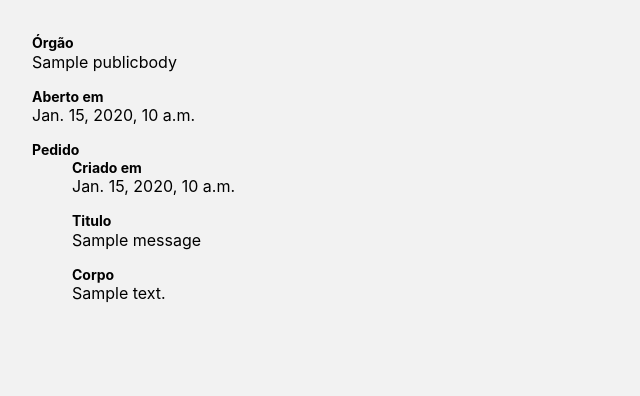
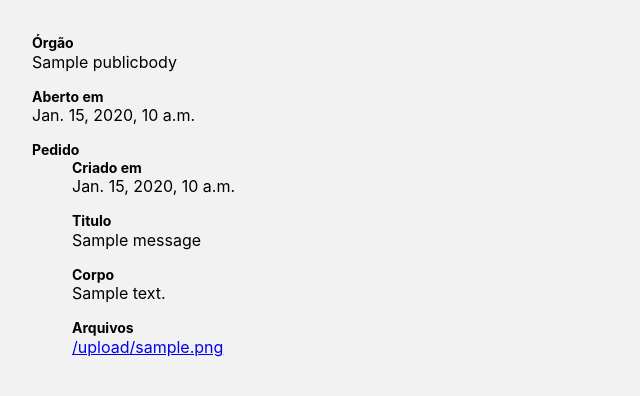
Before and after one commit to FiquemSabendo/queremossaber, a Django app: template web/templates/foi_requests/foirequest_detail.html in a window 1280 px wide. Shown: the part 228-624 px from the top of the page, without its empty margins (0-640 px from the left). Run offline with Django 3.2, Linux system fonts and the light colour scheme; the template is opened without the code that fills it: values that come from a table or form of the project are taken from there, others are empty; tables that the repository leaves empty hold one stand-in row (values such as "Sample post"); parts of the project's set-up code (start-up, migrations or seed data) failed here and were passed over; some libraries are stand-ins or nearby versions.

Commit message:
Attaching files to a Message
It only supports a single file per message for now, but we'll deal with that
later. There were also a few pending migrations that were only created on this
commit.

Co-authored-by: Moises Rodrigues <moisesr@spotify.com>
Co-authored-by: Vitor Baptista <vitor@vitorbaptista.com>

```diff
--- a/web/foi_requests/models.py
+++ b/web/foi_requests/models.py
@@ -1,3 +1,4 @@
+import os
 from django.db import models
 from django.core.exceptions import ValidationError, ObjectDoesNotExist
 from django.utils import timezone
@@ -84,6 +85,15 @@ class Message(models.Model):
     created_at = models.DateTimeField(auto_now_add=True)
     updated_at = models.DateTimeField(auto_now=True)
 
+    def _attached_file_path(self, filename):
+        return os.path.join(self.foi_request.protocol, filename)
+
+    attached_file = models.FileField(
+        upload_to=_attached_file_path,
+        blank=True,
+        null=True
+    )
+
     class Meta:
         ordering = ['-created_at']
 
--- a/web/settings.py
+++ b/web/settings.py
@@ -13,7 +13,6 @@ import os
 
 # Build paths inside the project like this: os.path.join(BASE_DIR, ...)
 BASE_DIR = os.path.dirname(os.path.dirname(os.path.abspath(__file__)))
-
 
 # Quick-start development settings - unsuitable for production
 # See https://docs.djangoproject.com/en/2.0/howto/deployment/checklist/
@@ -118,3 +117,7 @@ USE_TZ = True
 # https://docs.djangoproject.com/en/2.0/howto/static-files/
 
 STATIC_URL = '/static/'
+
+# Uploaded files variables
+MEDIA_URL = '/upload/'
+MEDIA_ROOT = os.path.join(BASE_DIR, 'media')
--- a/web/templates/foi_requests/_message_details.html
+++ b/web/templates/foi_requests/_message_details.html
@@ -17,4 +17,12 @@
   <dd class="ml0 mb3">
     {{ message.body }}
   </dd>
+  {% if message.attached_file %}
+    <dt class="f6 b">
+      Arquivos
+    </dt>
+    <dd class="ml0 mb3">
+      <a href="{{ message.attached_file.url }}">{{ message.attached_file.url }}</a>
+    </dd>
+  {% endif %}
 </dl>
--- a/web/urls.py
+++ b/web/urls.py
@@ -16,9 +16,17 @@ Including another URLconf
 from django.views.generic import TemplateView
 from django.contrib import admin
 from django.urls import include, path
+from django.conf import settings
+from django.views.static import serve
+from django.conf.urls import url
+
 
 urlpatterns = [
     path('', TemplateView.as_view(template_name='index.html')),
     path('p/', include('web.foi_requests.urls')),
     path('admin/', admin.site.urls),
+    url(r'^upload/(?P<path>.*)$', serve, {
+        'document_root': settings.MEDIA_ROOT,
+        'show_indexes': False,
+    }),
 ]
```
Also changed, not shown: web/foi_requests/migrations/0002_auto_20180328_1901.py (added), 1 other file.
